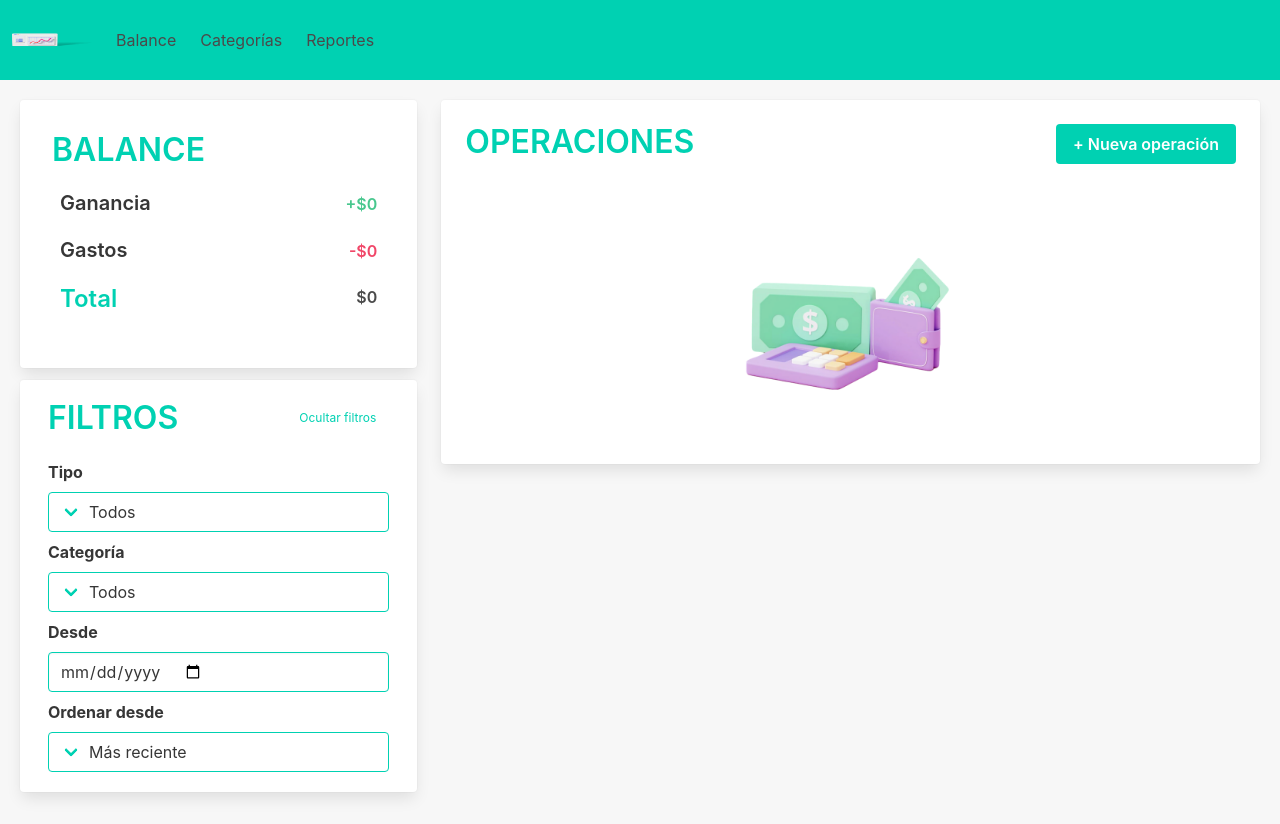
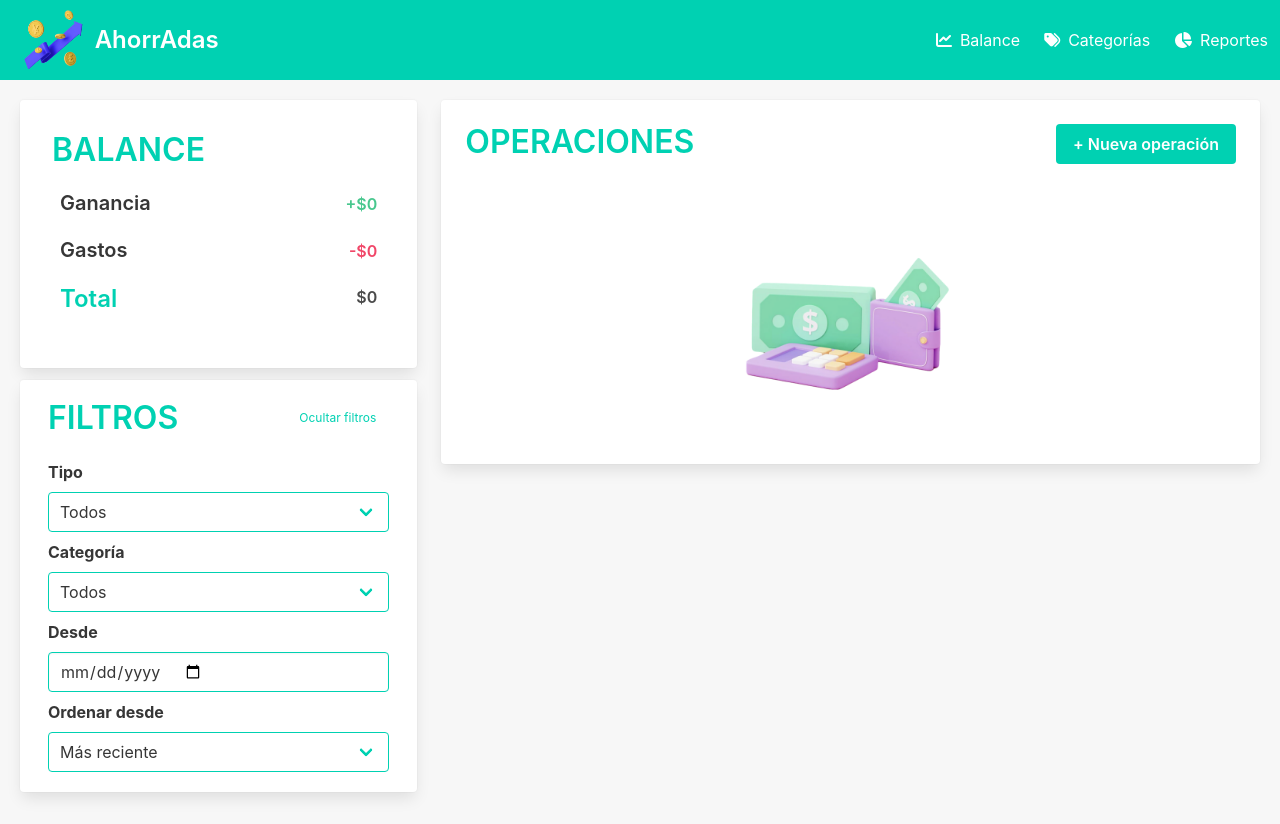
Before and after one commit to eleo-ongaro/AhorrADAS, a plain HTML site: page index.html in a window 1280 px wide. Drawn offline with nearby package versions, Linux system fonts and the light colour scheme.

Commit message:
corrección de navbar y sus componentes

```diff
--- a/index.html
+++ b/index.html
@@ -4,7 +4,7 @@
 <head>
     <meta charset="UTF-8">
     <meta name="viewport" content="width=device-width, initial-scale=1.0">
-    <link rel="stylesheet" href="https://cdn.jsdelivr.net/npm/bulma@0.9.4/css/bulma-rtl.min.css">
+    <link rel="stylesheet" href="https://cdn.jsdelivr.net/npm/bulma@0.9.4/css/bulma.min.css">
     <link rel="stylesheet" href="styles.css" />
     <link rel="icon" href="./assets/up.png" />
     <title>AhorrADA</title>
@@ -12,11 +12,13 @@
 
 <body>
     <!-- Barra de navegación -->
-    <nav class="navbar has-background-primary" role="navigation" aria-label="main navigation">
+    <nav class="navbar is-primary" role="navigation" aria-label="main navigation">
         <div class="navbar-brand">
-            <a class="navbar-item" href="https://bulma.io">
-                <img alt="brand-img" class="logo-ahorrada" src="./assets/preview-9.png" />
-            </a>
+            <img alt="brand-img" class="navbar-item logo-ahorrada ml-3" src="./assets/up.png"/>
+
+            <span class="navbar-item title is-size-4-desktop is-size-6-mobile has-text-white mb-0 pl-0">
+                    AhorrAdas
+            </span>
             <a role="button" class="navbar-burger" aria-label="menu" aria-expanded="false" data-target="navbarBasicExample">
                 <span aria-hidden="true"></span>
                 <span aria-hidden="true"></span>
@@ -25,9 +27,19 @@
         </div>
         <div id="navbarBasicExample" class="navbar-menu">
             <div class="navbar-end">
-                <a class="navbar-item">Balance</a>
-                <a class="navbar-item">Categorías</a>
-                <a class="navbar-item">Reportes</a>
+
+                <a class="navbar-item">
+                    <i class="fa-solid fa-chart-line mr-2"></i>
+                    Balance
+                </a>
+                <a class="navbar-item">
+                    <i class="fa-solid fa-tags mr-2"></i>
+                    Categorías
+                </a>
+                <a class="navbar-item">
+                    <i class="fa-solid fa-chart-pie mr-2"></i>
+                    Reportes
+                </a>
             </div>
         </div>
     </nav>
@@ -221,7 +233,7 @@
                 <div class="card-content">
                     <div class="content">
                         <h2 class="title is-3 has-text-primary">REPORTES</h2>
-                        <div class="container is-flex is-justify-content-center m-2">
+                        <div class="container is-flex is-justify-content-center">
                             <img src="./assets/studying-2.png" alt="imagen de reportes">
                         </div>
                     </div>
@@ -230,7 +242,7 @@
         </div>
 
     </div>
-
+    <script src="https://kit.fontawesome.com/d2f0778e32.js" crossorigin="anonymous"></script>
     <script src="script.js"></script>
 </body>
 
--- a/styles.css
+++ b/styles.css
@@ -1,11 +1,13 @@
 html {
   background-color: #f7f7f7;
 }
-/* body{
 
-
-
-}  */
+/* .navbar-brand {
+  flex-wrap: wrap;
+} */
+/* h1{
+  max-width: max-content !important;
+} */
 h2 {
   margin-bottom: 0 !important;
 }
@@ -18,11 +20,8 @@ img {
 }
 
 /* VER QUE PASA CON EL LOGO Q NO SE PUEDE ESTIRAR, ALGO LO RESTRINGE */
-.logo-ahorrada {
-  width: 10vh;
-  height: 20vh;
-  padding: 0;
-  margin: 0;
+.logo-ahorrada  {
+  width: 35% !important;
 }
 
 
```
